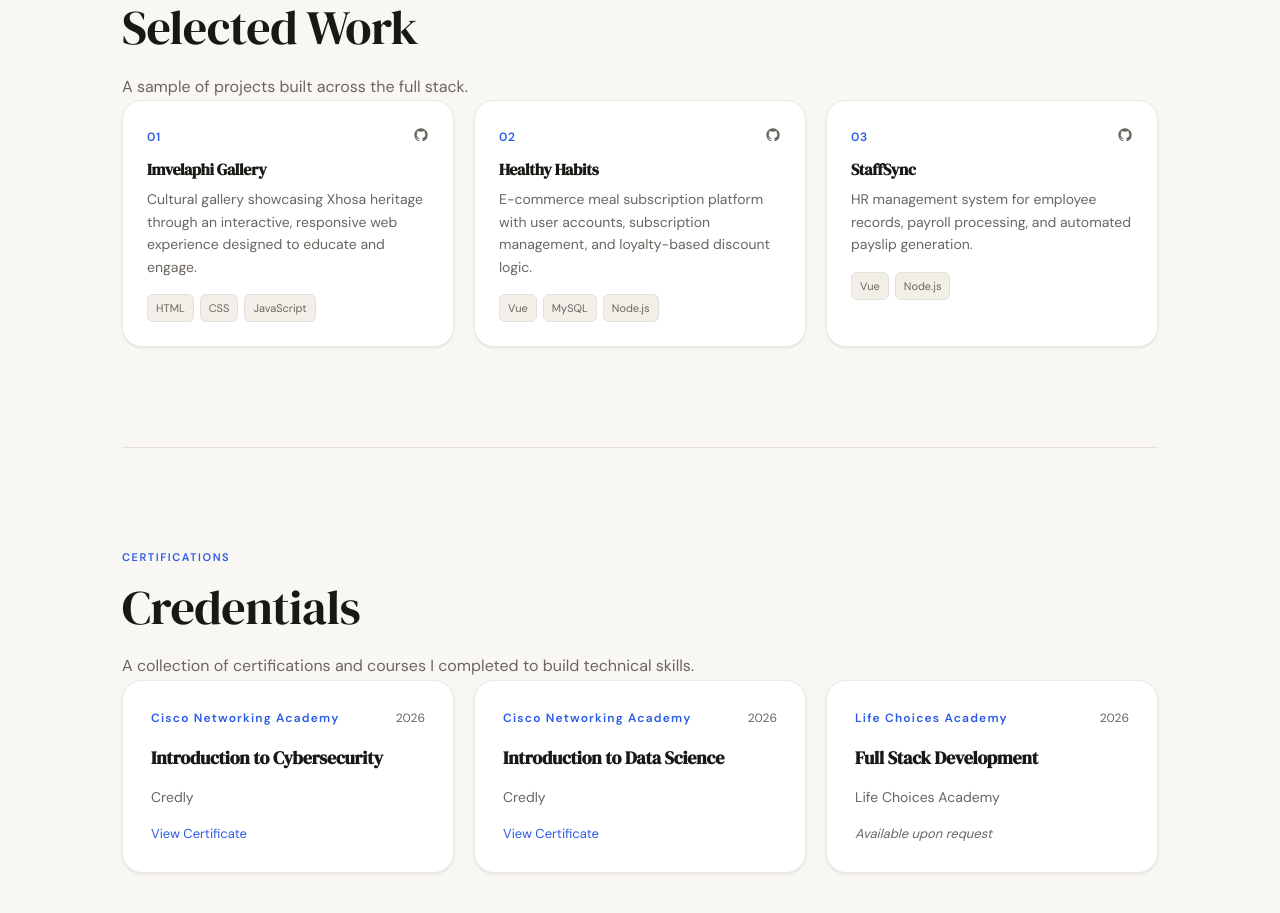
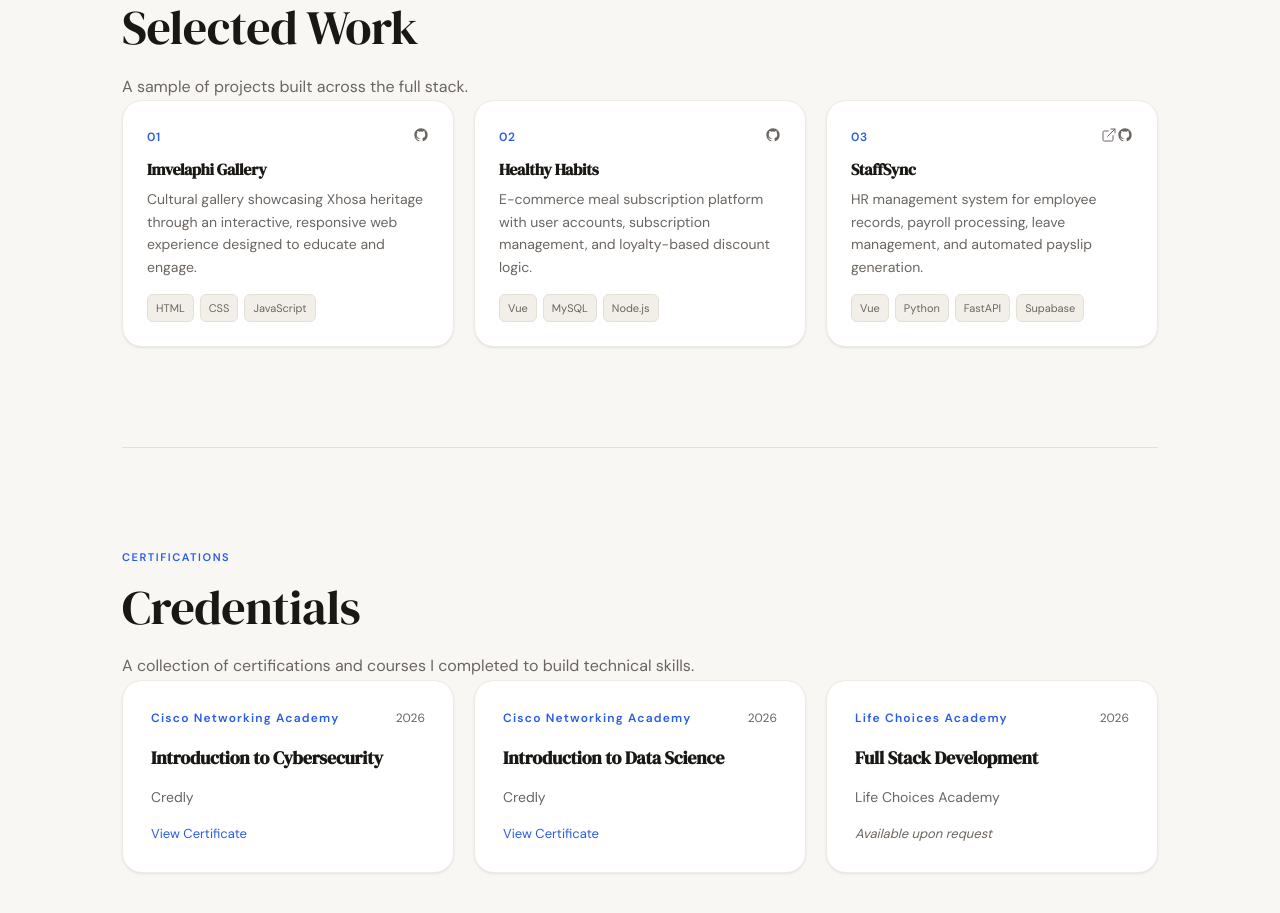
Before and after one commit to MDtechcave/mihleaviwe-portfolio, a Vue app in the folder Portfolio/: page / in a window 1280 px wide. Shown: the part 1460-2373 px from the top of the page. Built offline with nearby package versions, Linux system fonts and the light colour scheme.

Commit message:
feat: update StaffSync project card with live demo link

```diff
--- a/Portfolio/src/components/ProjectsSection.vue
+++ b/Portfolio/src/components/ProjectsSection.vue
@@ -12,6 +12,9 @@
         <div class="card-top">
           <span class="project-number">0{{ i + 1 }}</span>
           <div class="card-links">
+            <a v-if="project.live" :href="project.live" target="_blank" class="icon-link" aria-label="Live site">
+              <svg width="16" height="16" viewBox="0 0 24 24" fill="none" stroke="currentColor" stroke-width="1.5" stroke-linecap="round" stroke-linejoin="round"><path d="M18 13v6a2 2 0 0 1-2 2H5a2 2 0 0 1-2-2V8a2 2 0 0 1 2-2h6"/><path d="M15 3h6v6"/><path d="M10 14L21 3"/></svg>
+            </a>
             <a v-if="project.github" :href="project.github" target="_blank" class="icon-link" aria-label="GitHub">
               <svg width="16" height="16" viewBox="0 0 24 24" fill="currentColor"><path d="M12 2C6.477 2 2 6.484 2 12.017c0 4.425 2.865 8.18 6.839 9.504.5.092.682-.217.682-.483 0-.237-.008-.868-.013-1.703-2.782.605-3.369-1.343-3.369-1.343-.454-1.158-1.11-1.466-1.11-1.466-.908-.62.069-.608.069-.608 1.003.07 1.531 1.032 1.531 1.032.892 1.53 2.341 1.088 2.91.832.092-.647.35-1.088.636-1.338-2.22-.253-4.555-1.113-4.555-4.951 0-1.093.39-1.988 1.029-2.688-.103-.253-.446-1.272.098-2.65 0 0 .84-.27 2.75 1.026A9.564 9.564 0 0 1 12 6.844a9.59 9.59 0 0 1 2.504.337c1.909-1.296 2.747-1.027 2.747-1.027.546 1.379.202 2.398.1 2.651.64.7 1.028 1.595 1.028 2.688 0 3.848-2.339 4.695-4.566 4.943.359.309.678.92.678 1.855 0 1.338-.012 2.419-.012 2.747 0 .268.18.58.688.482A10.02 10.02 0 0 0 22 12.017C22 6.484 17.522 2 12 2Z"/></svg>
             </a>
@@ -37,23 +40,24 @@ const projects = [
     desc:   'Cultural gallery showcasing Xhosa heritage through an interactive, responsive web experience designed to educate and engage.',
     tags:   ['HTML', 'CSS', 'JavaScript'],
     github: 'https://github.com/MDtechcave/My-Gallery',
-    live: 'https://your-live-site.com'
+    live: ''
   },
   {
     title:  'Healthy Habits',
     desc:   'E-commerce meal subscription platform with user accounts, subscription management, and loyalty-based discount logic.',
     tags:   ['Vue', 'MySQL', 'Node.js'],
     github: 'https://github.com/MDtechcave/Frontend',
+    live: ''
   },
   {
     title:  'StaffSync',
-    desc:   'HR management system for employee records, payroll processing, and automated payslip generation.',
-    tags:   ['Vue', 'Node.js'],
+    desc:   'HR management system for employee records, payroll processing, leave management, and automated payslip generation.',
+    tags:   ['Vue', 'Python', 'FastAPI', 'Supabase'],
     github: 'https://github.com/MDtechcave/Moderntech_center',
+    live: 'https://moderntech-center.vercel.app/'
   },
 ]
-</script>
-<style scoped>
+</script><style scoped>
 .title {
   font-size: clamp(32px, 4vw, 48px);
   margin-bottom: 18px;
```
